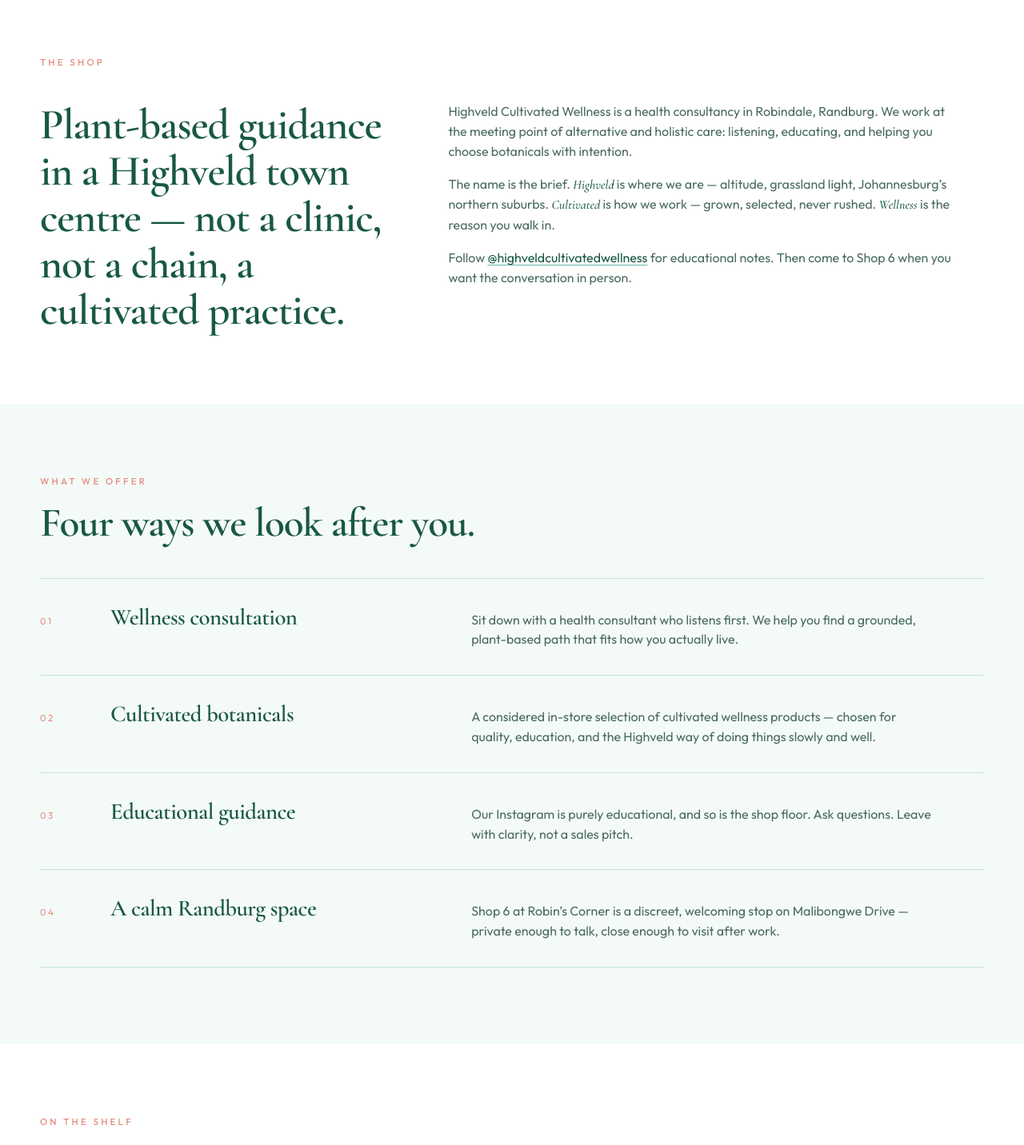
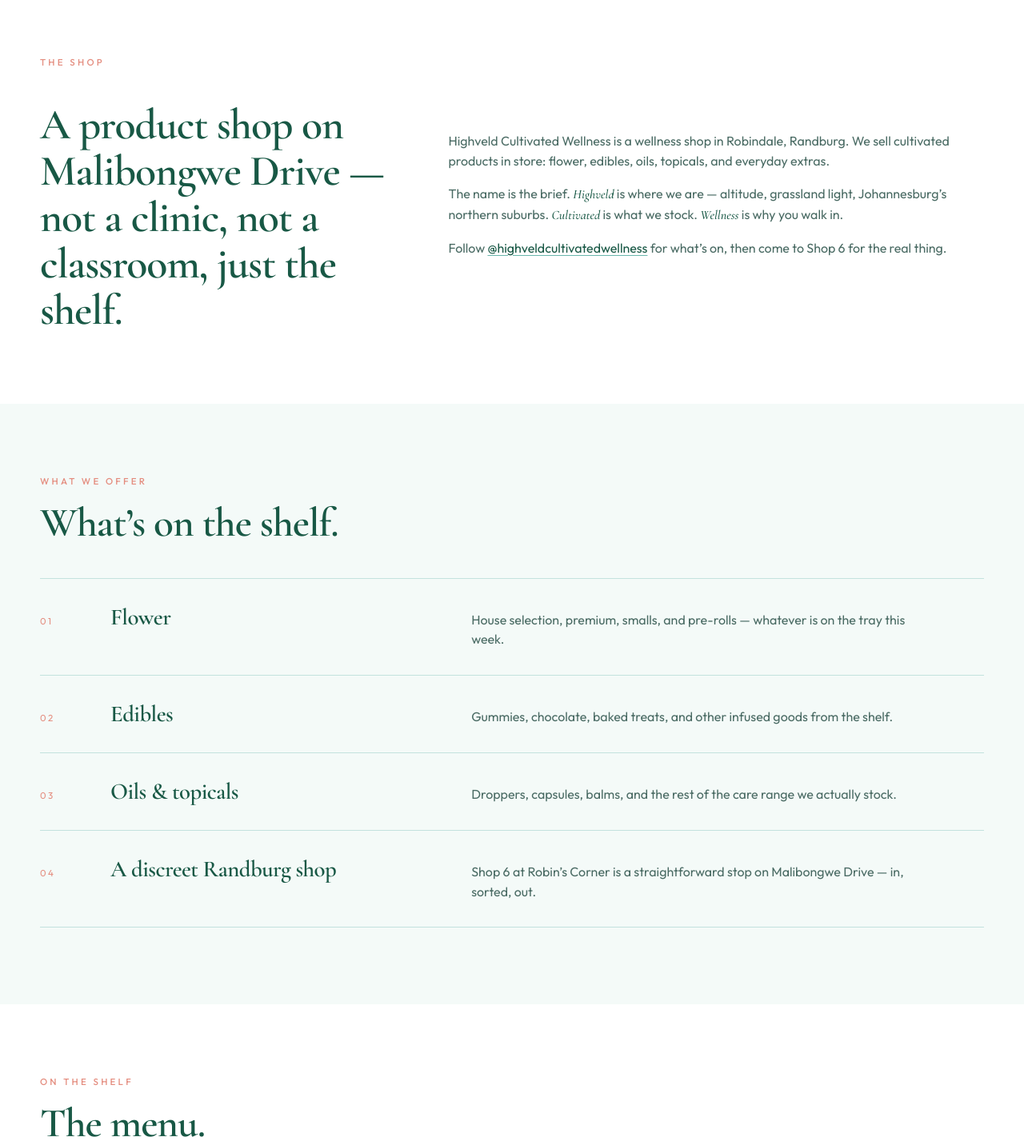
Before and after one commit to Osvosloo/HighVeld, a React (Vite) app: page / in a window 1280 px wide. Shown: the part 1120-2552 px from the top of the page at 80% size. Built offline with nearby package versions, Linux system fonts and the light colour scheme.

Commit message:
cleanup/remove-service-centered-copy

```diff
--- a/index.html
+++ b/index.html
@@ -8,15 +8,15 @@
     <meta name="color-scheme" content="light" />
     <meta
       name="description"
-      content="Highveld Cultivated Wellness — a 5.0-rated health consultancy in Robindale, Randburg. Plant-based wellness, education, and in-store guidance at Robin's Corner Centre."
+      content="Highveld Cultivated Wellness — a 5.0-rated wellness shop in Robindale, Randburg. Flower, edibles, oils, and more at Robin's Corner Centre."
     />
     <title>Highveld Cultivated Wellness | Randburg</title>
     <script type="application/ld+json">
       {
         "@context": "https://schema.org",
-        "@type": "HealthAndBeautyBusiness",
+        "@type": "Store",
         "name": "Highveld Cultivated Wellness",
-        "description": "Health consultant and alternative holistic wellness shop in Robindale, Randburg.",
+        "description": "Wellness product shop in Robindale, Randburg.",
         "telephone": "+27760190327",
         "address": {
           "@type": "PostalAddress",
--- a/src/components/About.jsx
+++ b/src/components/About.jsx
@@ -4,29 +4,27 @@
       <div className="about-grid">
         <p className="kicker">The shop</p>
         <h2>
-          Plant-based guidance in a Highveld town centre — not a clinic, not a
-          chain, a cultivated practice.
+          A product shop on Malibongwe Drive — not a clinic, not a classroom,
+          just the shelf.
         </h2>
         <div className="about-body">
           <p>
-            Highveld Cultivated Wellness is a health consultancy in Robindale,
-            Randburg. We work at the meeting point of alternative and holistic
-            care: listening, educating, and helping you choose botanicals with
-            intention.
+            Highveld Cultivated Wellness is a wellness shop in Robindale,
+            Randburg. We sell cultivated products in store: flower, edibles,
+            oils, topicals, and everyday extras.
           </p>
           <p>
             The name is the brief. <em>Highveld</em> is where we are — altitude,
             grassland light, Johannesburg’s northern suburbs.{' '}
-            <em>Cultivated</em> is how we work — grown, selected, never rushed.{' '}
-            <em>Wellness</em> is the reason you walk in.
+            <em>Cultivated</em> is what we stock.{' '}
+            <em>Wellness</em> is why you walk in.
           </p>
           <p>
             Follow{' '}
             <a href="https://www.instagram.com/highveldcultivatedwellness/">
               @highveldcultivatedwellness
             </a>{' '}
-            for educational notes. Then come to Shop 6 when you want the
-            conversation in person.
+            for what’s on, then come to Shop 6 for the real thing.
           </p>
         </div>
       </div>
--- a/src/components/Footer.jsx
+++ b/src/components/Footer.jsx
@@ -15,8 +15,7 @@
         </nav>
       </div>
       <p className="footer-note">
-        Educational wellness guidance. Not a substitute for medical advice.
-        Consult a registered practitioner for diagnosis or treatment.
+        Products for sale in store. Not medical advice or a clinic.
       </p>
       <p className="footer-copy">
         © {new Date().getFullYear()} {store.name}. Robindale, Randburg.
--- a/src/components/Hero.jsx
+++ b/src/components/Hero.jsx
@@ -33,8 +33,8 @@
           on the Highveld.
         </h1>
         <p className="lede">
-          A discreet health consultancy and botanical wellness shop at Robin’s
-          Corner Centre. Education first. Five stars, twenty-four times over.
+          A discreet wellness shop at Robin’s Corner Centre. Flower, edibles,
+          oils, and the extras — five stars, twenty-four times over.
         </p>
         <div className="hero-cta">
           <a className="btn btn-gold" href={store.whatsapp}>
--- a/src/components/Offerings.jsx
+++ b/src/components/Offerings.jsx
@@ -5,7 +5,7 @@
     <section className="offerings" id="offerings">
       <div className="section-head">
         <p className="kicker">What we offer</p>
-        <h2>Four ways we look after you.</h2>
+        <h2>What’s on the shelf.</h2>
       </div>
       <ol className="offer-list">
         {offerings.map((item) => (
--- a/src/components/Reviews.jsx
+++ b/src/components/Reviews.jsx
@@ -14,8 +14,7 @@
         <h2>Perfect score. {store.reviewCount} neighbours said so.</h2>
         <p>
           Highveld Cultivated Wellness is rated {store.rating.toFixed(1)} on
-          Google — health consultancy, holistic care, and a shop floor people
-          actually recommend.
+          Google — a Randburg shop people actually recommend.
         </p>
         <a
           className="btn btn-gold"
--- a/src/data.js
+++ b/src/data.js
@@ -2,7 +2,7 @@
   name: 'Highveld Cultivated Wellness',
   shortName: 'Highveld',
   tagline: 'Cultivated wellness on the Highveld.',
-  category: 'Health consultant · Alternative & holistic health',
+  category: 'Wellness shop',
   rating: 5.0,
   reviewCount: 24,
   phone: '076 019 0327',
@@ -43,22 +43,22 @@
 export const offerings = [
   {
     num: '01',
-    title: 'Wellness consultation',
-    copy: 'Sit down with a health consultant who listens first. We help you find a grounded, plant-based path that fits how you actually live.',
+    title: 'Flower',
+    copy: 'House selection, premium, smalls, and pre-rolls — whatever is on the tray this week.',
   },
   {
     num: '02',
-    title: 'Cultivated botanicals',
-    copy: 'A considered in-store selection of cultivated wellness products — chosen for quality, education, and the Highveld way of doing things slowly and well.',
+    title: 'Edibles',
+    copy: 'Gummies, chocolate, baked treats, and other infused goods from the shelf.',
   },
   {
     num: '03',
-    title: 'Educational guidance',
-    copy: 'Our Instagram is purely educational, and so is the shop floor. Ask questions. Leave with clarity, not a sales pitch.',
+    title: 'Oils & topicals',
+    copy: 'Droppers, capsules, balms, and the rest of the care range we actually stock.',
   },
   {
     num: '04',
-    title: 'A calm Randburg space',
-    copy: 'Shop 6 at Robin’s Corner is a discreet, welcoming stop on Malibongwe Drive — private enough to talk, close enough to visit after work.',
+    title: 'A discreet Randburg shop',
+    copy: 'Shop 6 at Robin’s Corner is a straightforward stop on Malibongwe Drive — in, sorted, out.',
   },
 ]
```
Also changed, not shown: 1 other file (tests, documents, lock files or other folders).
